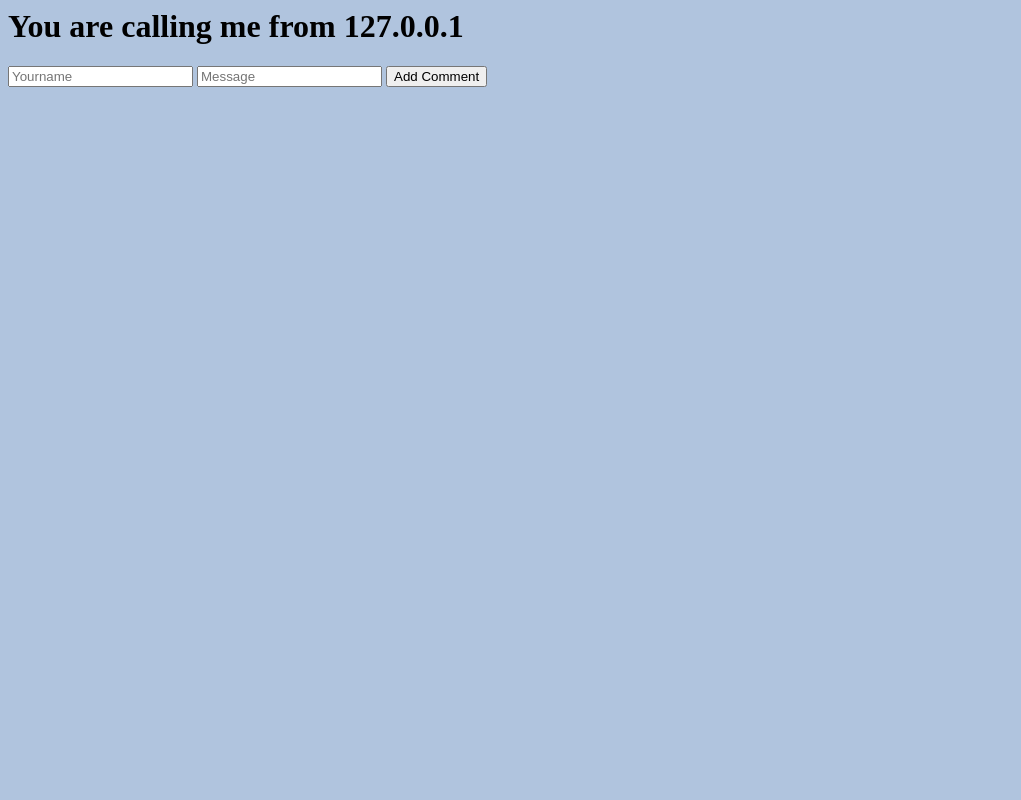
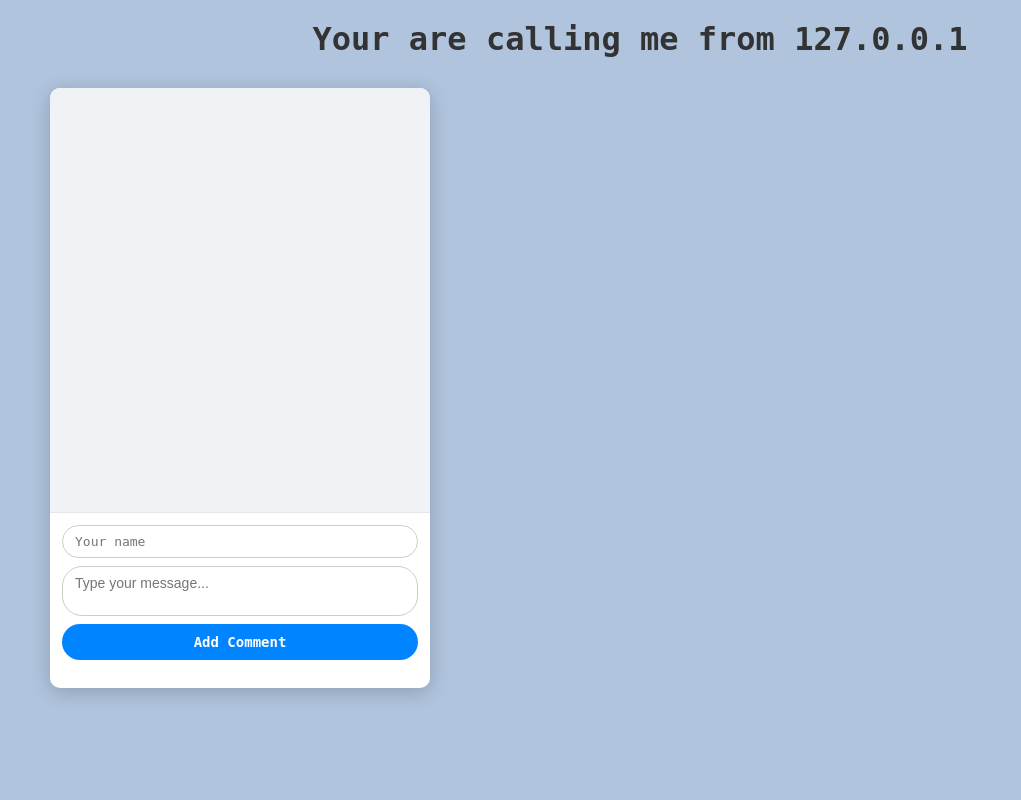
Before and after one commit to pubethSri/kck-ipa-repeatable-lab, a Flask app: page / in a window 1280 px wide. Shown: the whole page, without its empty margins (0-1021 px from the left). Run offline with Flask 3, Linux system fonts and the light colour scheme; some web fonts are replaced.

Commit message:
Part 2: Playing with Flask, Jinja2, HTML Form and Handle GET/POST Requests
add @route for add in app.py when add message
modified style.css for the chatbox area
modified index.html to have the chatbox (add message, show message, delete message etc.)

```diff
--- a/sample-app-master/app.py
+++ b/sample-app-master/app.py
@@ -16,9 +16,10 @@ def main():
 def add_comment():
     yourname = request.form.get("yourname")
     message = request.form.get("message")
+    ip_address = request.remote_addr
 
     if yourname and message:
-        data.append({"yourname": yourname, "message": message})
+        data.append({"yourname": yourname, "message": message, "ip_address": ip_address})
     return redirect(url_for("main"))
 
 @sample.route("/delete", methods=["POST"])
--- a/sample-app-master/static/style.css
+++ b/sample-app-master/static/style.css
@@ -1 +1,210 @@
-body {background: lightsteelblue;}
+@import url('https://fonts.googleapi.com/css2?family=Google+Sans+Code:ital,wght@0,300..800;1,300..800&display=swap');
+*{
+    font-family: "Google Sans Code", monospace;
+}
+
+body {
+    background: lightsteelblue;
+    padding: 20px 50px 50px 50px;
+    margin: 0;
+    font-family: Arial, sans-serif;
+}
+
+h1 {
+    text-align: center;
+    color: #333;
+    margin-bottom: 30px;
+}
+
+.main-container {
+    display: flex;
+    gap: 20px;
+    justify-content: center;
+    align-items: flex-start;
+}
+
+.container {
+    width: 380px;
+    height: 600px;
+    background: white;
+    border-radius: 10px;
+    box-shadow: 0 4px 20px rgba(0,0,0,0.2);
+    display: flex;
+    flex-direction: column;
+    overflow: hidden;
+}
+
+
+.current-ip {
+    margin: 5px 0 0 0;
+    font-size: 11px;
+    opacity: 0.9;
+}
+
+.chat-box {
+    flex: 1;
+    background: #f0f2f5;
+    padding: 15px;
+    overflow-y: auto;
+    display: flex;
+    flex-direction: column;
+    gap: 10px;
+}
+
+.message-wrapper {
+    display: flex;
+    width: 100%;
+}
+
+.message-wrapper.left {
+    justify-content: flex-start;
+}
+
+.message-wrapper.right {
+    justify-content: flex-end;
+}
+
+.message-bubble {
+    position: relative;
+    max-width: 70%;
+    background: white;
+    border-radius: 18px;
+    padding: 8px 12px;
+    box-shadow: 0 1px 2px rgba(0,0,0,0.1);
+}
+
+.message-wrapper.left .message-bubble {
+    background: white;
+    border-bottom-left-radius: 4px;
+}
+
+.message-wrapper.right .message-bubble {
+    background: #0084ff;
+    color: white;
+    border-bottom-right-radius: 4px;
+}
+
+.message-info {
+    display: flex;
+    align-items: center;
+    gap: 5px;
+    margin-bottom: 4px;
+}
+
+.username {
+    font-weight: 600;
+    font-size: 12px;
+    color: #0084ff;
+}
+
+.message-wrapper.right .username {
+    color: rgba(255,255,255,0.9);
+}
+
+.ip-address {
+    font-size: 10px;
+    color: #65676b;
+}
+
+.message-wrapper.right .ip-address {
+    color: rgba(255,255,255,0.7);
+}
+
+.message-text {
+    font-size: 14px;
+    line-height: 1.4;
+    word-wrap: break-word;
+    margin-bottom: 5px;
+}
+
+.delete-form {
+    display: inline;
+}
+
+.delete-btn {
+    background: transparent;
+    border: none;
+    color: #65676b;
+    cursor: pointer;
+    font-size: 16px;
+    padding: 0 5px;
+    opacity: 0.6;
+}
+
+.delete-btn:hover {
+    opacity: 1;
+}
+
+.message-wrapper.right .delete-btn {
+    color: white;
+}
+
+.add-form {
+    background: white;
+    padding: 12px;
+    border-top: 1px solid #e4e6eb;
+    display: flex;
+    flex-direction: column;
+    gap: 8px;
+}
+
+.input-name {
+    padding: 8px 12px;
+    border: 1px solid #ccc;
+    border-radius: 20px;
+    font-size: 13px;
+    outline: none;
+}
+
+.input-name:focus {
+    border-color: #0084ff;
+}
+
+.input-message {
+    padding: 8px 12px;
+    border: 1px solid #ccc;
+    border-radius: 20px;
+    font-size: 14px;
+    font-family: Arial, sans-serif;
+    resize: none;
+    outline: none;
+    max-height: 80px;
+}
+
+.input-message:focus {
+    border-color: #0084ff;
+}
+
+.add-btn {
+    background: #0084ff;
+    color: white;
+    border: none;
+    padding: 10px 20px;
+    border-radius: 20px;
+    cursor: pointer;
+    font-size: 14px;
+    font-weight: 600;
+    transition: background 0.2s;
+}
+
+.add-btn:hover {
+    background: #0073e6;
+}
+
+/* Scrollbar styling */
+.chat-box::-webkit-scrollbar {
+    width: 6px;
+}
+
+.chat-box::-webkit-scrollbar-track {
+    background: #f0f2f5;
+}
+
+.chat-box::-webkit-scrollbar-thumb {
+    background: #bcc0c4;
+    border-radius: 3px;
+}
+
+.chat-box::-webkit-scrollbar-thumb:hover {
+    background: #a8abad;
+}
--- a/sample-app-master/templates/index.html
+++ b/sample-app-master/templates/index.html
@@ -4,24 +4,33 @@
     <link rel="stylesheet" href="/static/style.css" />
 </head>
 <body>
-    <h1>You are calling me from {{request.remote_addr}}</h1>
-    <form method="POST" action="/add">
-    <input name="yourname" placeholder="Yourname" required />
-    <input name="message" placeholder="Message" required />
-    <button type="submit">Add Comment</button>
-  </form>
 
-  <ul>
-    {% for comment in data %}
-      <li>
-	       {{ comment.yourname }} - {{ comment.message }}
-         <form method="POST" action="{{ url_for('delete_comment') }}" style="display:inline">
-           <input type="hidden" name="idx" value="{{ loop.index0 }}">
-           <button type="submit">Delete</button>
-         </form>
-      </li>
-    {% endfor %}
-  </ul>
+    <h1>Your are calling me from {{ request.remote_addr }}</h1>
+    <div class="container">
 
+        <div class="chat-box">
+            {% for comment in data %}
+            <div class="message-wrapper right">
+                <div class="message-bubble">
+                    <div class="message-info">
+                        <span class="username">{{ comment.yourname }}</span>
+                        <span class="ip-address">{{ comment.ip_address }}</span>
+                    </div>
+                    <div class="message-text">{{ comment.message }}</div>
+                    <form method="POST" action="{{ url_for('delete_comment') }}" class="delete-form">
+                        <input type="hidden" name="idx" value="{{ loop.index0 }}">
+                        <button type="submit" class="delete-btn">×</button>
+                    </form>
+                </div>
+            </div>
+            {% endfor %}
+        </div>
+
+        <form method="POST" action="/add" class="add-form">
+            <input name="yourname" placeholder="Your name" required class="input-name" />
+            <textarea name="message" placeholder="Type your message..." required class="input-message" rows="2"></textarea>
+            <button type="submit" class="add-btn">Add Comment</button>
+        </form>
+    </div>
 </body>
 </html>
```
